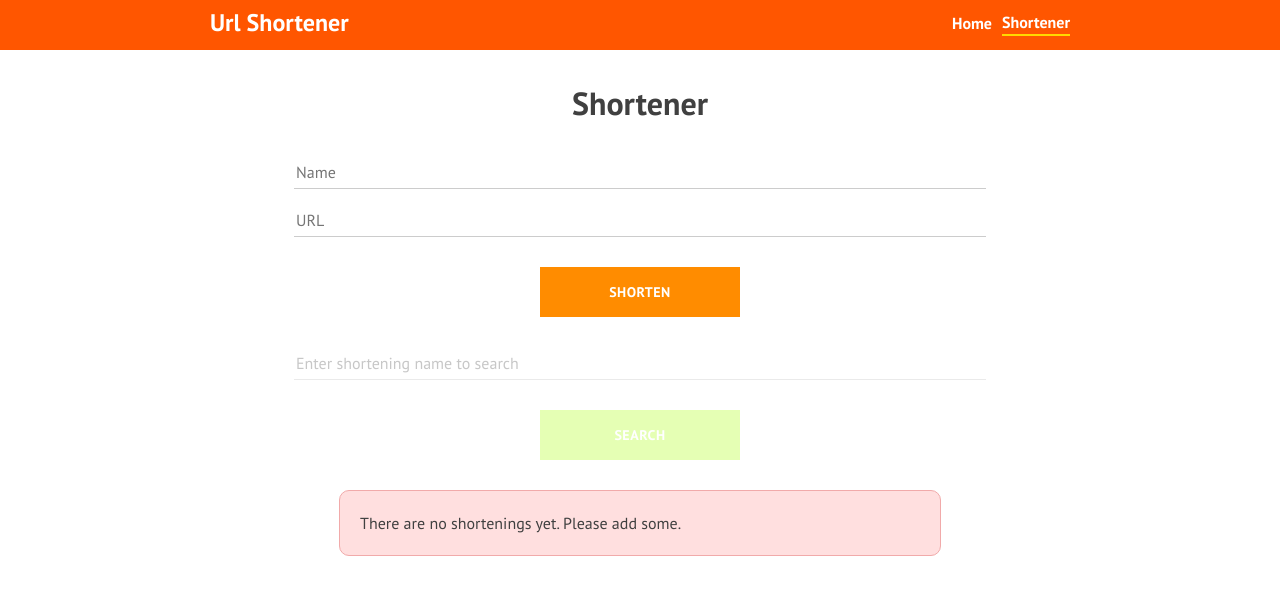
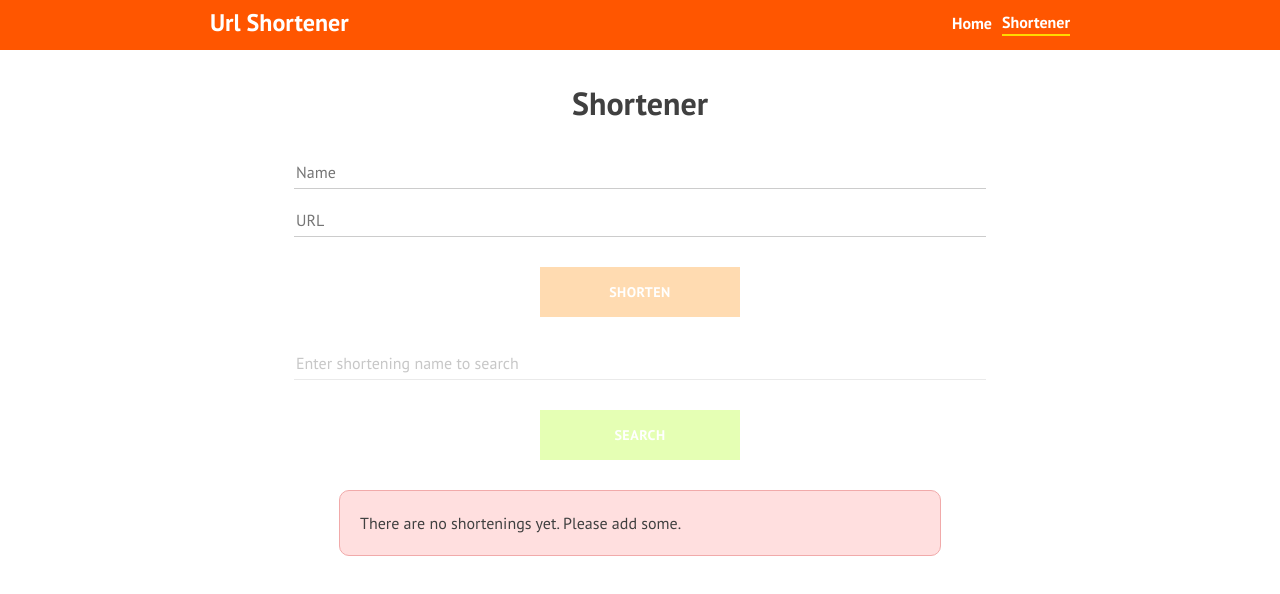
Before and after one commit to stastakh/url-shortener, an Angular app: page /shortener in a window 1280 px wide. Shown: the top 594 px of the page. Built offline with nearby package versions, Linux system fonts and the light colour scheme.

Commit message:
add disabling for shortening button

```diff
--- a/src/app/shortener/shortener.component.html
+++ b/src/app/shortener/shortener.component.html
@@ -8,7 +8,13 @@
     [(ngModel)]="shorteningName"
   />
   <input class="main-input" type="text" placeholder="URL" [(ngModel)]="url" />
-  <button class="main-btn shortener-btn" (click)="onSubmit()">Shorten</button>
+  <button
+    class="main-btn shortener-btn"
+    (click)="onSubmit()"
+    [disabled]="!shorteningName || !url"
+  >
+    Shorten
+  </button>
   <input
     class="main-input"
     type="text"
--- a/src/app/shortener/shortener.component.ts
+++ b/src/app/shortener/shortener.component.ts
@@ -28,9 +28,10 @@ export class ShortenerComponent implements OnInit {
   }
 
   onSubmit(): void {
-    if (!this.url) {
+    if (!this.url || !this.shorteningName) {
       return;
     }
+
 
     this.loading = true;
 
```
